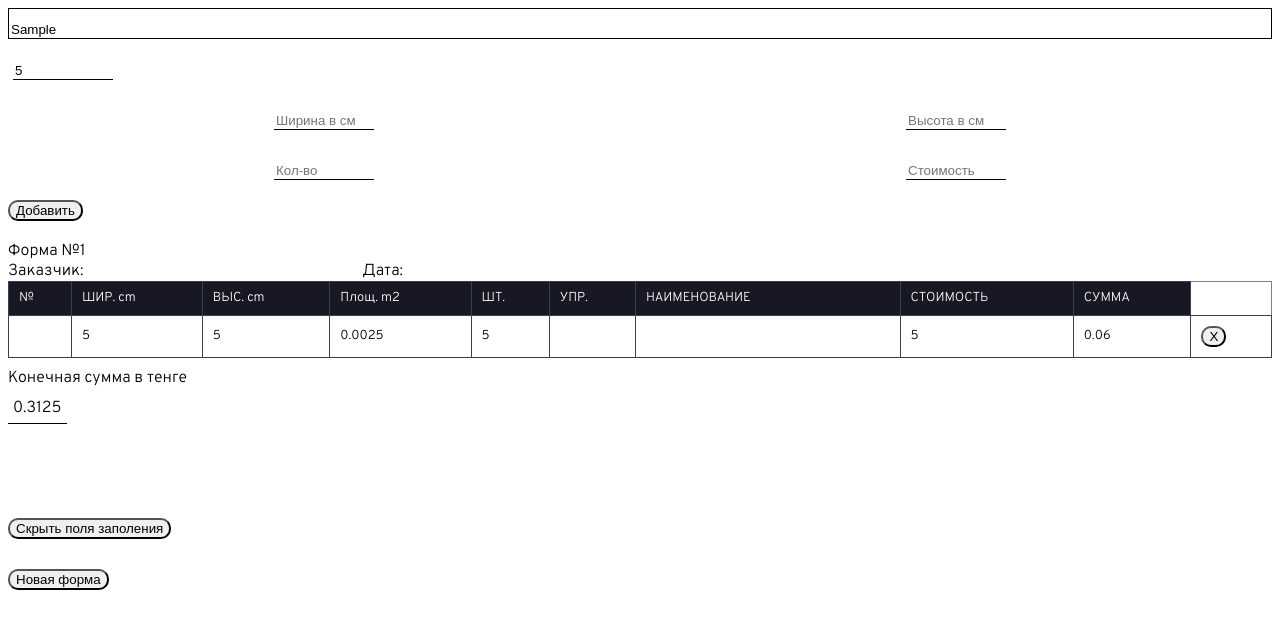
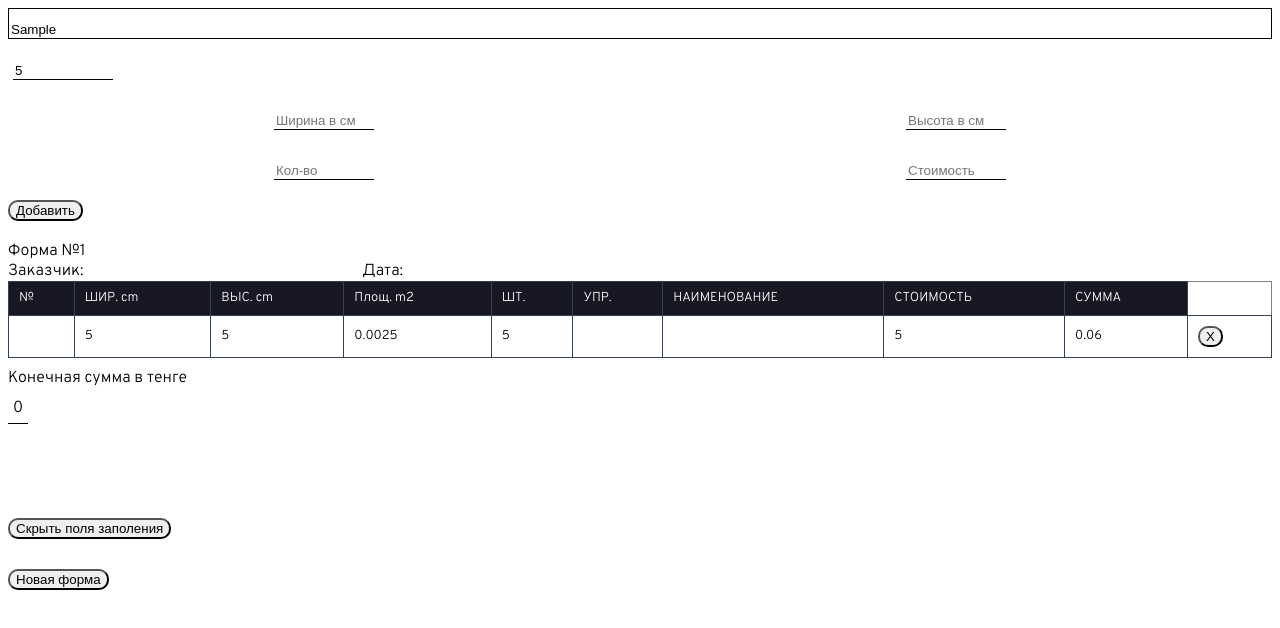
Before and after one commit to beerFighter/calculation-table, a Vue app: page / in a window 1280 px wide. Both pictures are taken after typing "Sample", "5", "5", "5", "5", "5" into the empty fields and a click on the button "Добавить". Shown: the top 628 px of the page. Built offline with nearby package versions, Linux system fonts and the light colour scheme.

Commit message:
обновление поля общей суммы

```diff
--- a/src/App.vue
+++ b/src/App.vue
@@ -65,7 +65,7 @@
         Конечная сумма в тенге
       </div>
       <span style="border-bottom: 1px solid black; padding: 5px;">
-        {{this.sum.reduce((a, b) => a + b.An, 0) * this.course}}
+        {{(this.sum.reduce((a, b) => a + b.An, 0) * this.course).toFixed(0)}}
       </span>
     </div>
     <footer>
@@ -101,8 +101,7 @@
       array: [],
       show: true,
       numDoc: '1',
-      sum: [],
-      ConhAn: ''
+      sum: []
     }
   },
   methods: {
@@ -124,8 +123,8 @@
 
       this.sum.push({id: Tid, An: TAn})
 
-      console.log(this.sum)
       this.array.push(newTable)
+
       this.height = ""
       this.width = ""
       this.count = ""
--- a/src/components/HelloWorld.vue
+++ b/src/components/HelloWorld.vue
@@ -9,19 +9,19 @@
           <th>Площ. m2</th>
           <th>ШТ.</th>
           <th>УПР.</th>
-          <th>НАИМЕНОВАНИЕ</th>
+          <th style="width: 10px">НАИМЕНОВАНИЕ</th>
           <th>СТОИМОСТЬ</th>
           <th>СУММА</th>
         </tr>
-        <tr v-for="item in array" :key="index" :id="item.id">
+        <tr v-for="item in array" :key="item.id" :id="item.id">
 
-            <td style="max-width: 20px">{{index}}</td>
+            <td style="max-width: 20px"><input type="number" class="input-td" style="width: 30px"></td>
             <td>{{item.width}}</td>
             <td>{{item.height}}</td>
             <td>{{item.Square}}</td>
             <td>{{item.count}}</td>
             <td style="max-width: 20px;"><input type="text" class="input-td">{{}}</td>
-            <td><input type="text" class="input-td">{{}}</td>
+            <td><input style="width: 200px" type="text" class="input-td">{{}}</td>
             <td>{{item.price}}</td>
             <td>{{item.An.toFixed(2)}}</td>
             <td :class="{show: show === false}"><button
```
Also changed, not shown: 7 other files (tests, documents, lock files or other folders).
